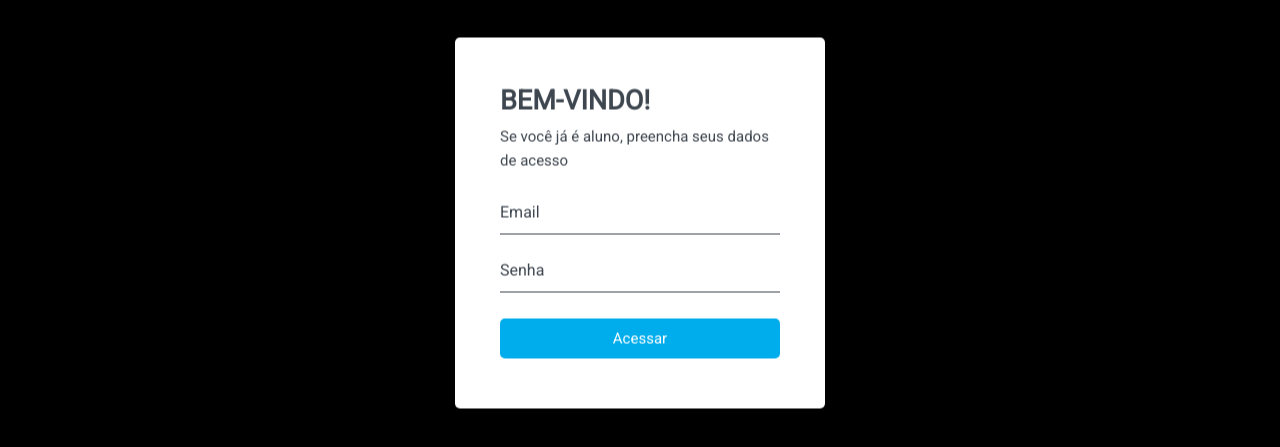
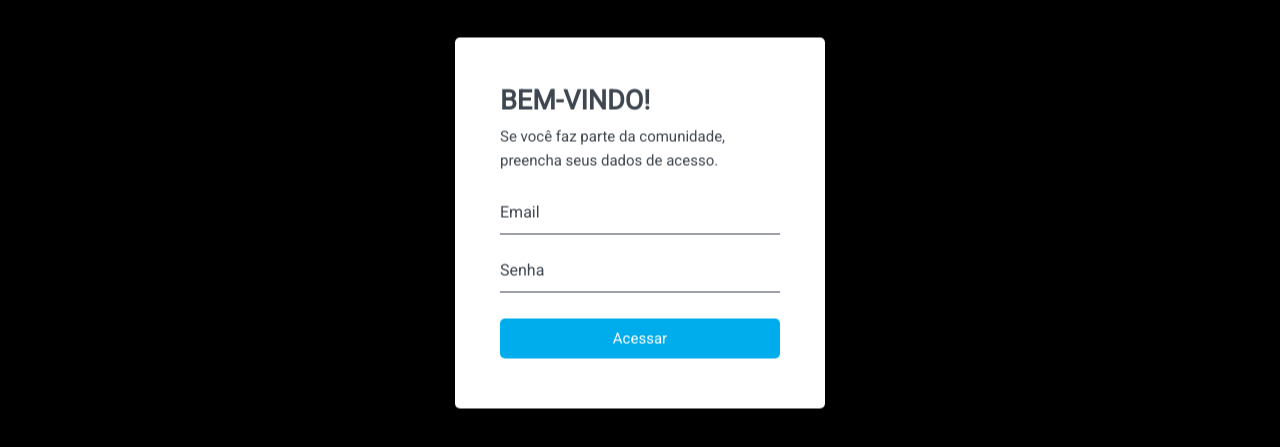
Before and after one commit to QAP-Malocotom/portifolio-login, a plain HTML site: page index.html in a window 1280 px wide. Shown: the part 257-704 px from the top of the page. Drawn offline with nearby package versions, Linux system fonts and the light colour scheme.

Commit message:
Upload
Upload

```diff
--- a/index.html
+++ b/index.html
@@ -134,7 +134,7 @@
             <div class="form">
                 <h4 class="login-title" data-content="BEM-VINDO!">BEM-VINDO!</h4>
                 <p class="login-description" data-content="Se você já é aluno, preencha seus dados de acesso">
-                    Se você já é aluno, preencha seus dados de acesso
+                    Se você faz parte da comunidade, preencha seus dados de acesso.
                 </p>
 
                 <div class="loginform">
```
Also changed, not shown: 1 other file.
